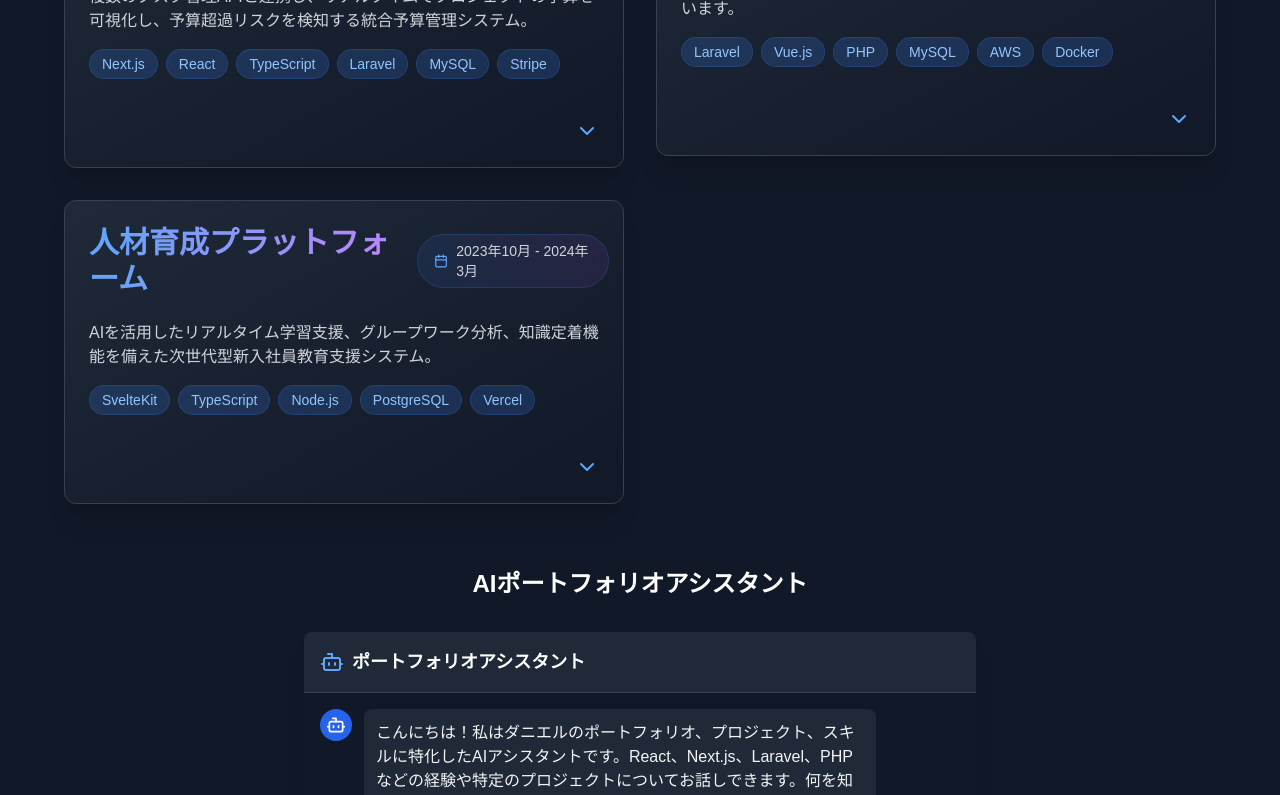
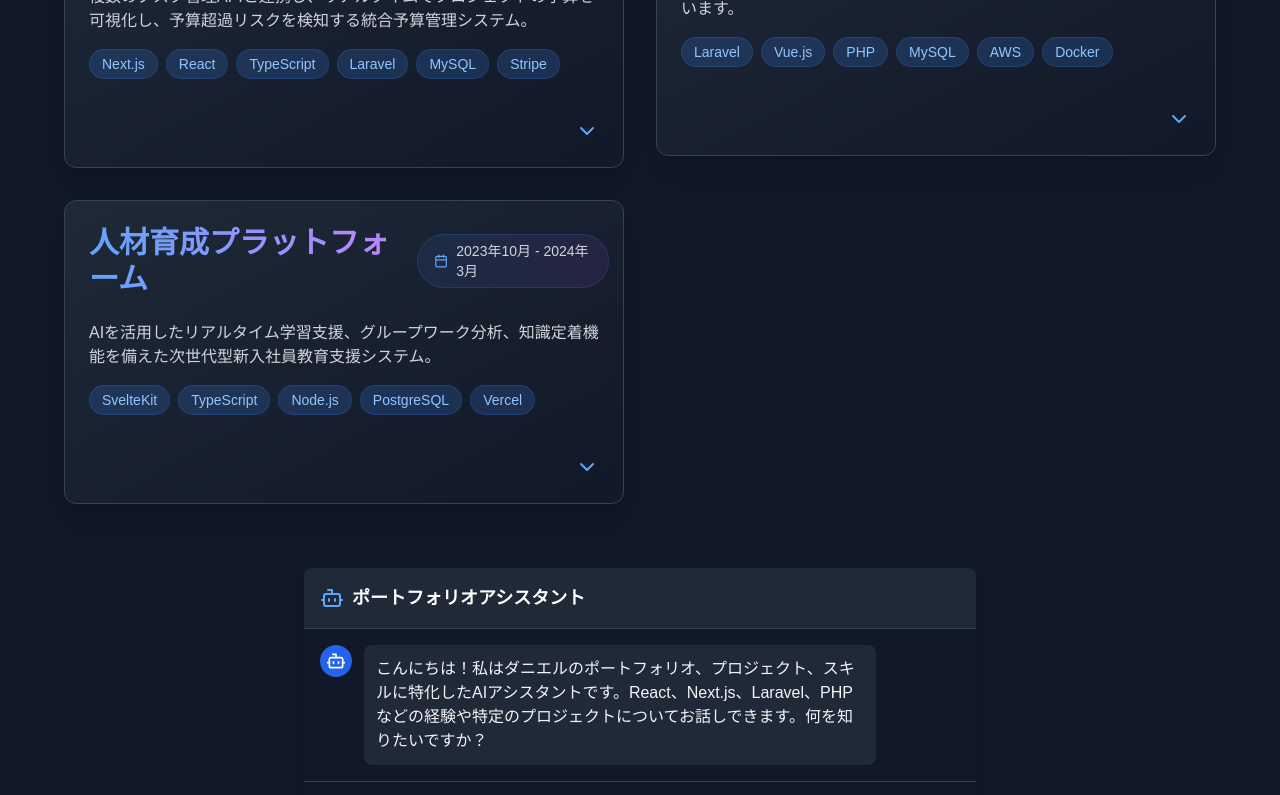
Before and after one commit to danielFeliseed/daniels-portfolio, a Next.js app: page / in a window 1280 px wide. Shown: the part 1120-1915 px from the top of the page. Built offline with nearby package versions, Linux system fonts and the light colour scheme.

Commit message:
Removed h3 from chatbot section

```diff
--- a/components/sections/ProjectsSection.tsx
+++ b/components/sections/ProjectsSection.tsx
@@ -20,9 +20,6 @@ export default function ProjectsSection() {
                 </div>
 
                 <div className="mt-16">
-                    <h3 className="text-xl sm:text-2xl font-bold mb-8 text-white text-center">
-                        {t.chatbot.title}
-                    </h3>
                     <ProjectChatbot />
                 </div>
             </div>
```
